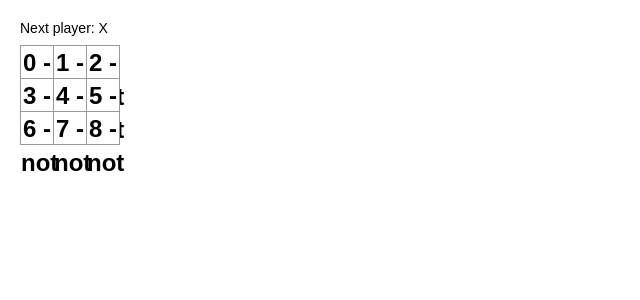
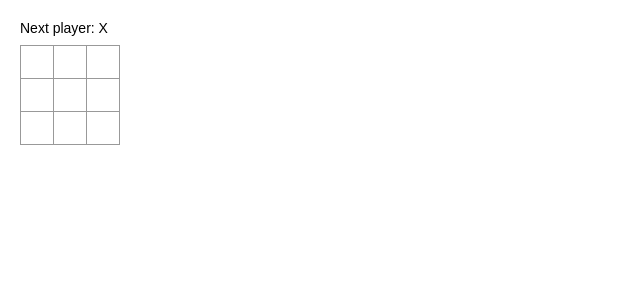
Before and after one commit to mike-neck/react-tutorial-on-typescript, a React (Create React App) app: page / in a window 1280 px wide. Shown: the top 300 px of the page, without its empty margins (0-640 px from the left). Built offline with nearby package versions, Linux system fonts and the light colour scheme.

Commit message:
manage state by Board

```diff
--- a/src/game.tsx
+++ b/src/game.tsx
@@ -1,37 +1,43 @@
 import * as React from "react";
 import "./index.css";
 
-type State = "not" | "got";
+type State = "x" | "o" | "";
 
-const Not = "not";
-const Got = "got";
+const Cross = "x";
+// const Circle = "o";
+const Null = "";
 
 interface Wrapper<T> {
-  value: T
+  value: T[];
 }
 
 interface Tile {
-  position: number;
+  value: State;
+  onClick: () => void;
 }
 
-class Square extends React.Component<Tile, Wrapper<State>> {
-  state: Wrapper<State> = { value: Not };
-  changeState = () => {
-    this.setState(state => ({ value: Got }));
-  };
-
+class Square extends React.Component<Tile, {}> {
   render() {
     return (
-      <button className="square" onClick={() => this.changeState() }>
-        { this.props.position + " - " + this.state.value }
+      <button className="square"
+          onClick={ this.props.onClick }>
+        { this.props.value }
       </button>
     );
   }
 }
 
-class Board extends React.Component<{}, {}> {
+class Board extends React.Component<{}, Wrapper<State>> {
+  state: Wrapper<State> = { value: new Array(9).fill(Null) };
+
+  handleClick(position: number) {
+    let squares = this.state.value.slice();
+    squares[position] = Cross;
+    this.setState({ value: squares });
+  }
+
   renderSquare(position: number) {
-    return <Square position={ position } />;
+    return <Square value={ this.state.value[position] } onClick={ () => this.handleClick(position) } />;
   }
   render() {
     let status = "Next player: X";
```
